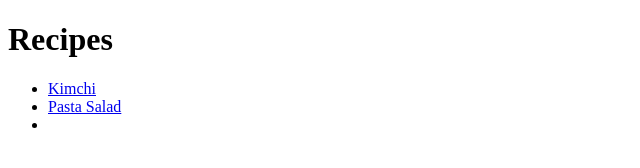
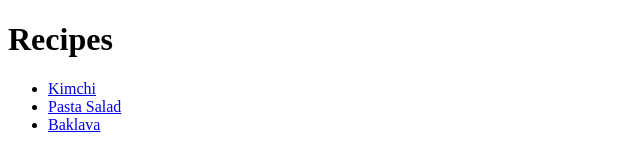
Before and after one commit to IZanami77/Recipes-o, a plain HTML site: page index.html in a window 1280 px wide. Shown: the full height of the page, 0-640 px from the left. Drawn offline with Linux system fonts and the light colour scheme.

Commit message:
add a link to the recipe of Baklava

```diff
--- a/index.html
+++ b/index.html
@@ -10,7 +10,7 @@
     <ul>
         <li><a href="recipes/Kimchi.html">Kimchi</a></li>
         <li><a href="recipes/Pasta_Salad.html">Pasta Salad</a></li>
-        <li><a href=""></a></li>
+        <li><a href="recipes/Baklava.html">Baklava</a></li>
     </ul>
 
 </body>
```
